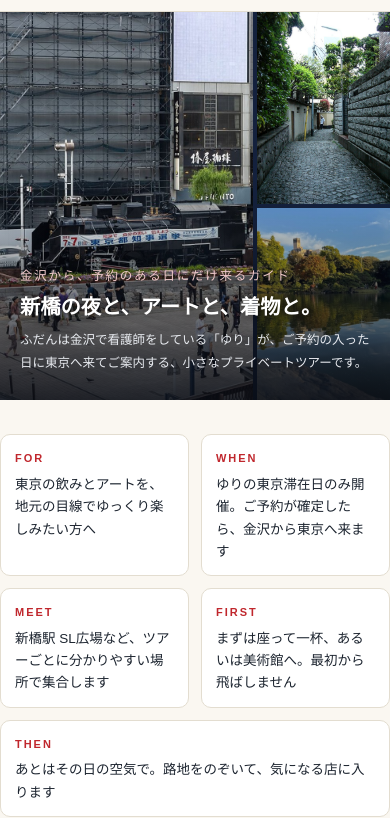
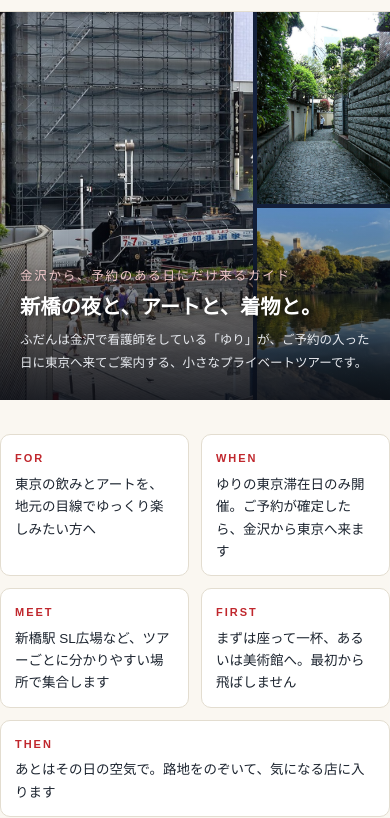
Before and after one commit to Yukitchy/yuri-tokyo-tours, a plain HTML site: page index.html in a window 390 px wide. Shown: the part 45-863 px from the top of the page. Drawn offline with nearby package versions, Linux system fonts and the light colour scheme.

Commit message:
Fix mobile hero headline size, nav overflow, hero crop

```diff
--- a/index.html
+++ b/index.html
@@ -44,6 +44,7 @@ nav.main a:hover{color:var(--red)}
 .hero-grid figure{overflow:hidden}
 .hero-grid img{width:100%;height:100%;object-fit:cover}
 .hero-grid .a{grid-row:1/3}
+.hero-grid .a img{object-position:30% 62%}
 .hero-cap{position:absolute;left:0;right:0;bottom:0;padding:72px 0 26px;background:linear-gradient(transparent 0%,rgba(8,12,20,.45) 42%,rgba(8,12,20,.88) 100%);color:#fff}
 .hero-cap .kicker{font-size:12.5px;letter-spacing:.14em;color:#f0c9cb;margin-bottom:6px;text-shadow:0 1px 6px rgba(0,0,0,.6)}
 .hero-cap h1{font-family:var(--serif);font-weight:700;font-size:clamp(16px,5.2vw,42px);line-height:1.35;white-space:nowrap;text-shadow:0 1px 8px rgba(0,0,0,.55)}
```
